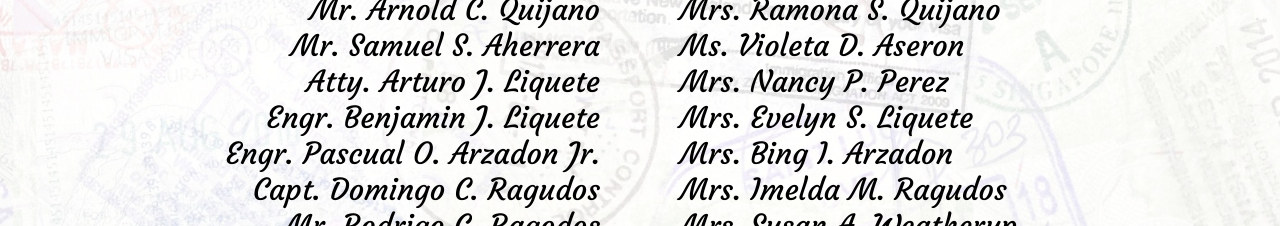
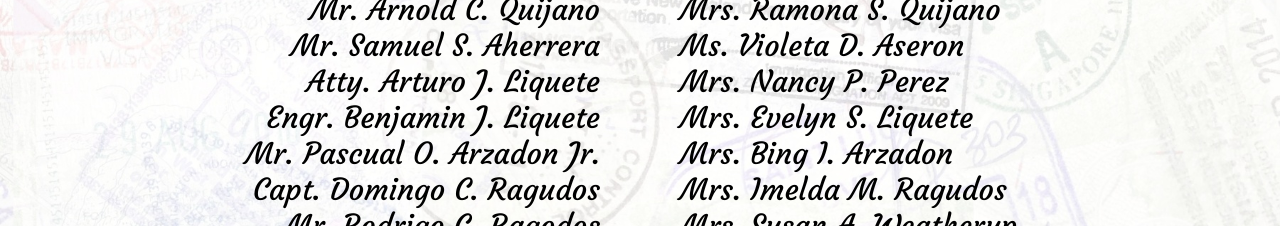
Before and after one commit to deiartistri-lounge/dan-katherine-wedding, a Nuxt app: page / in a window 1280 px wide. Shown: the part 4800-5026 px from the top of the page. Built offline with nearby package versions, Linux system fonts and the light colour scheme; no server answers; a web font is replaced by a local one.

Commit message:
From Engr. to Mr.

```diff
--- a/components/WeddingEntourageSection.vue
+++ b/components/WeddingEntourageSection.vue
@@ -17,7 +17,7 @@ const listSponsors = ref([
   { name1: "Mr. Samuel S. Aherrera", name2: "Ms. Violeta D. Aseron" },
   { name1: "Atty. Arturo J. Liquete", name2: "Mrs. Nancy P. Perez" },
   { name1: "Engr. Benjamin J. Liquete", name2: "Mrs. Evelyn S. Liquete" },
-  { name1: "Engr. Pascual O. Arzadon Jr.", name2: "Mrs. Bing I. Arzadon" },
+  { name1: "Mr. Pascual O. Arzadon Jr.", name2: "Mrs. Bing I. Arzadon" },
   { name1: "Capt. Domingo C. Ragudos", name2: "Mrs. Imelda M. Ragudos" },
   { name1: "Mr. Rodrigo G. Ragodos", name2: "Mrs. Susan A. Weatherup" },
   { name1: "Mr. Richard C. Sembria", name2: "Mrs. Marilag T. Sembria" },
```
